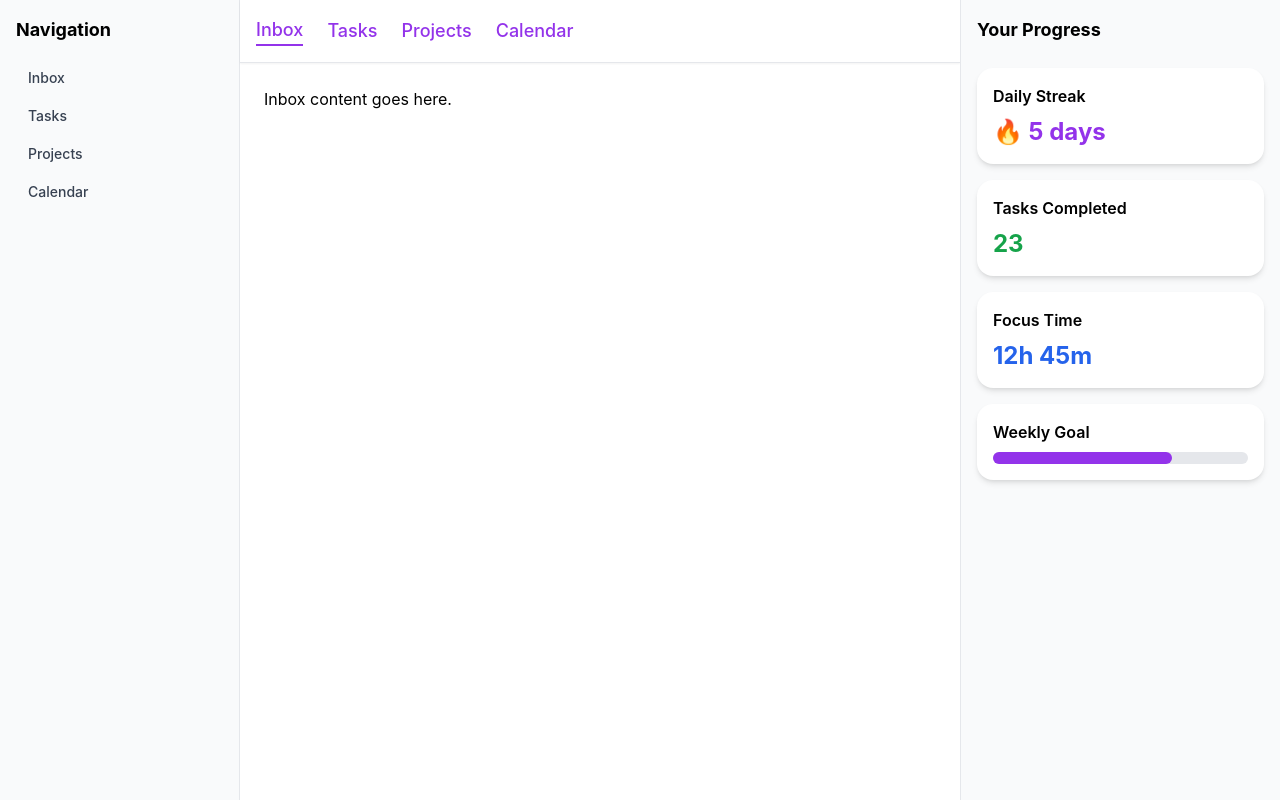
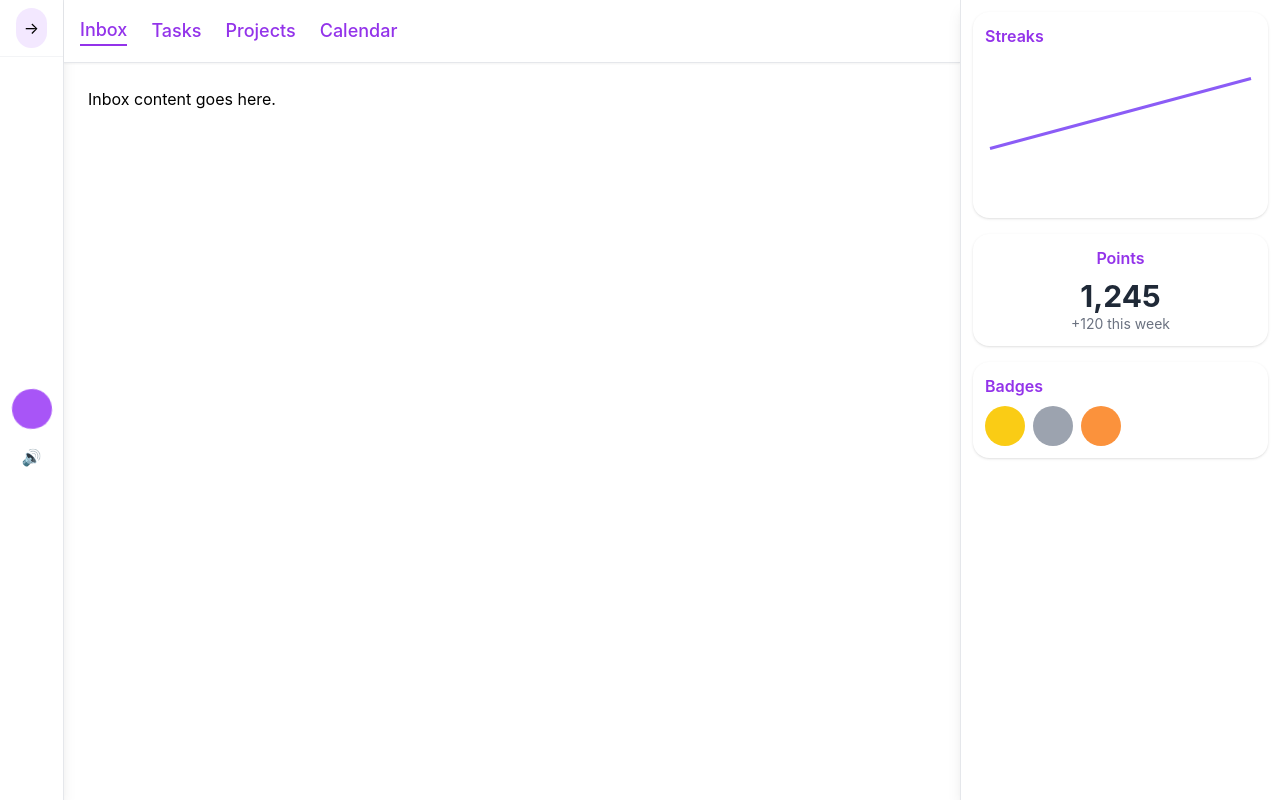
Before and after one commit to holly-ai-2025/holly-v6, a React (Vite) app in the folder apps/frontend/: page / in a window 1280 px wide. Built offline with nearby package versions, Linux system fonts and the light colour scheme.

Commit message:
Restore polished UI: left panel with chat & activity log, collapsible with toggle, restore card styling with gaps/shadows, right panel gamification widgets in cards, main content with carded layouts, interactive calendar in calendar tab.

```diff
--- /dev/null
+++ b/apps/frontend/src/components/CalendarView.tsx
@@ -0,0 +1,16 @@
+import React, { useState } from "react";
+import Calendar from "react-calendar";
+import "react-calendar/dist/Calendar.css";
+
+const CalendarView: React.FC = () => {
+  const [value, setValue] = useState(new Date());
+
+  return (
+    <div className="bg-white shadow rounded-2xl p-4">
+      <h2 className="text-purple-600 font-semibold mb-3">Calendar</h2>
+      <Calendar value={value} onChange={setValue} className="rounded-lg" />
+    </div>
+  );
+};
+
+export default CalendarView;
--- a/apps/frontend/src/components/LeftPanel.tsx
+++ b/apps/frontend/src/components/LeftPanel.tsx
@@ -1,19 +1,58 @@
-import React from "react";
-import { NavItem } from "./ui/NavItem";
+import React, { useState } from "react";
 
-interface LeftPanelProps {
-  activeTab: string;
-  setActiveTab: (tab: string) => void;
-}
+const LeftPanel: React.FC = () => {
+  const [isOpen, setIsOpen] = useState(false);
 
-const LeftPanel: React.FC<LeftPanelProps> = ({ activeTab, setActiveTab }) => {
   return (
-    <div className="w-60 bg-gray-50 h-full flex flex-col p-4 border-r">
-      <h2 className="text-lg font-bold mb-4">Navigation</h2>
-      <NavItem label="Inbox" active={activeTab === "inbox"} onClick={() => setActiveTab("inbox")} />
-      <NavItem label="Tasks" active={activeTab === "tasks"} onClick={() => setActiveTab("tasks")} />
-      <NavItem label="Projects" active={activeTab === "projects"} onClick={() => setActiveTab("projects")} />
-      <NavItem label="Calendar" active={activeTab === "calendar"} onClick={() => setActiveTab("calendar")} />
+    <div
+      className={`h-full transition-all duration-300 ease-in-out bg-white shadow-lg border-r border-gray-200 flex flex-col ${
+        isOpen ? "w-80" : "w-16"
+      }`}
+    >
+      {/* Toggle Button */}
+      <div className="p-2 flex justify-center border-b border-gray-100">
+        <button
+          onClick={() => setIsOpen(!isOpen)}
+          className="p-2 rounded-full bg-purple-100 hover:bg-purple-200"
+        >
+          {isOpen ? "←" : "→"}
+        </button>
+      </div>
+
+      {/* Content */}
+      {isOpen ? (
+        <div className="flex flex-col flex-1 overflow-y-auto p-3 space-y-4">
+          {/* Chat Box */}
+          <div className="bg-white rounded-2xl shadow p-3 h-1/2 flex flex-col">
+            <h2 className="font-semibold text-purple-600 mb-2">Chat</h2>
+            <div className="flex-1 overflow-y-auto border rounded-lg p-2 text-sm text-gray-700">
+              <p><strong>You:</strong> Hello Holly</p>
+              <p><strong>Holly:</strong> Hi! How can I help today?</p>
+            </div>
+            <input
+              type="text"
+              placeholder="Type a message..."
+              className="mt-2 p-2 border rounded-lg text-sm"
+            />
+          </div>
+
+          {/* Activity Log */}
+          <div className="bg-white rounded-2xl shadow p-3 h-1/2 overflow-y-auto">
+            <h2 className="font-semibold text-purple-600 mb-2">Activity Log</h2>
+            <ul className="text-sm text-gray-700 space-y-1">
+              <li>✔ Task created: "Write UI mockup"</li>
+              <li>✔ Inbox item archived</li>
+              <li>✔ Project milestone updated</li>
+            </ul>
+          </div>
+        </div>
+      ) : (
+        <div className="flex flex-col items-center justify-center flex-1 space-y-4">
+          {/* Placeholder logo + sound icon */}
+          <div className="w-10 h-10 rounded-full bg-purple-500 animate-spin"></div>
+          <div className="text-gray-500">🔊</div>
+        </div>
+      )}
     </div>
   );
 };
--- a/apps/frontend/src/components/RightPanel.tsx
+++ b/apps/frontend/src/components/RightPanel.tsx
@@ -1,32 +1,46 @@
 import React from "react";
-import Card from "./ui/Card";
+import { LineChart, Line, XAxis, YAxis, Tooltip, ResponsiveContainer } from "recharts";
+
+const streakData = [
+  { day: "Mon", streak: 3 },
+  { day: "Tue", streak: 4 },
+  { day: "Wed", streak: 5 },
+  { day: "Thu", streak: 6 },
+  { day: "Fri", streak: 7 },
+];
 
 const RightPanel: React.FC = () => {
   return (
-    <div className="w-80 bg-gray-50 h-full flex flex-col gap-4 p-4 border-l overflow-y-auto">
-      <h2 className="text-lg font-bold mb-2">Your Progress</h2>
+    <div className="w-80 h-full bg-white border-l border-gray-200 shadow-lg p-3 flex flex-col space-y-4">
+      {/* Streak Widget */}
+      <div className="bg-white shadow rounded-2xl p-3">
+        <h2 className="text-purple-600 font-semibold mb-2">Streaks</h2>
+        <ResponsiveContainer width="100%" height={150}>
+          <LineChart data={streakData}>
+            <XAxis dataKey="day" hide />
+            <YAxis hide />
+            <Tooltip />
+            <Line type="monotone" dataKey="streak" stroke="#8b5cf6" strokeWidth={3} dot={false} />
+          </LineChart>
+        </ResponsiveContainer>
+      </div>
 
-      <Card>
-        <h3 className="font-semibold mb-2">Daily Streak</h3>
-        <p className="text-2xl font-bold text-purple-600">🔥 5 days</p>
-      </Card>
+      {/* Points Widget */}
+      <div className="bg-white shadow rounded-2xl p-3 text-center">
+        <h2 className="text-purple-600 font-semibold">Points</h2>
+        <p className="text-3xl font-bold text-gray-800 mt-2">1,245</p>
+        <p className="text-sm text-gray-500">+120 this week</p>
+      </div>
 
-      <Card>
-        <h3 className="font-semibold mb-2">Tasks Completed</h3>
-        <p className="text-2xl font-bold text-green-600">23</p>
-      </Card>
-
-      <Card>
-        <h3 className="font-semibold mb-2">Focus Time</h3>
-        <p className="text-2xl font-bold text-blue-600">12h 45m</p>
-      </Card>
-
-      <Card>
-        <h3 className="font-semibold mb-2">Weekly Goal</h3>
-        <div className="w-full bg-gray-200 rounded-full h-3">
-          <div className="bg-purple-600 h-3 rounded-full" style={{ width: "70%" }}></div>
+      {/* Badge Widget */}
+      <div className="bg-white shadow rounded-2xl p-3">
+        <h2 className="text-purple-600 font-semibold mb-2">Badges</h2>
+        <div className="flex space-x-2">
+          <div className="w-10 h-10 bg-yellow-400 rounded-full" title="Gold"></div>
+          <div className="w-10 h-10 bg-gray-400 rounded-full" title="Silver"></div>
+          <div className="w-10 h-10 bg-orange-400 rounded-full" title="Bronze"></div>
         </div>
-      </Card>
+      </div>
     </div>
   );
 };
```
